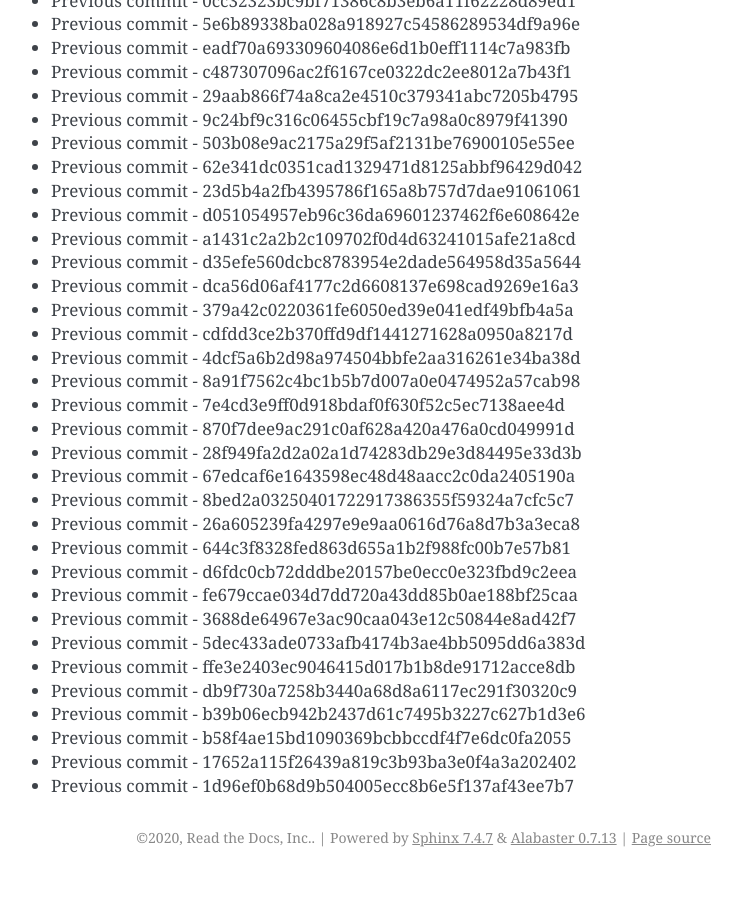
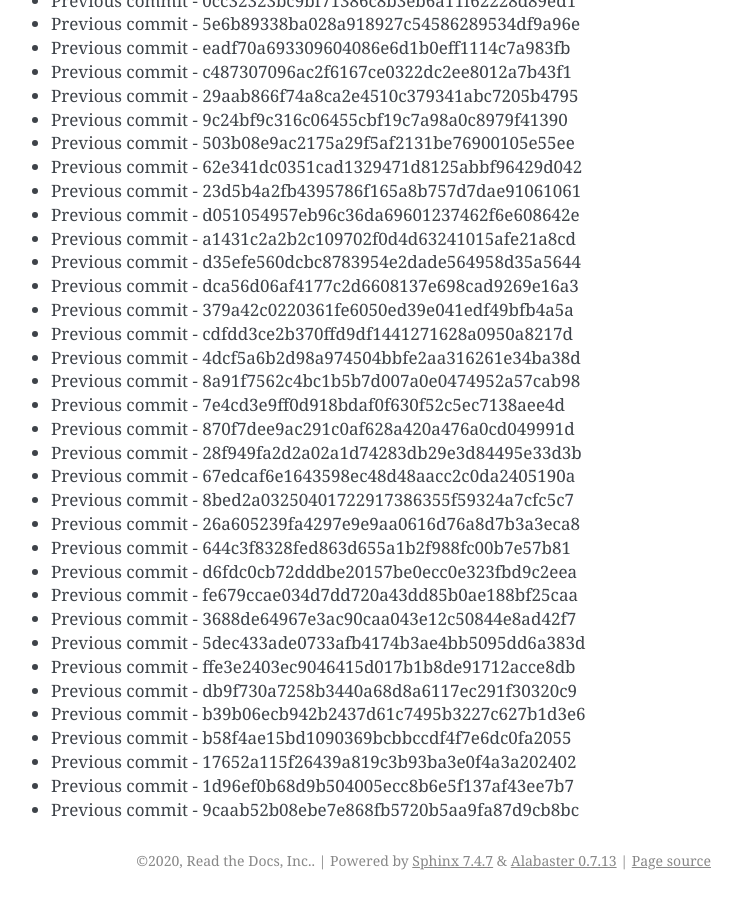
Before and after one commit to readthedocs/rtd-git-stresstest, a Sphinx documentation site: the page built from docs/updates.rst, in a window 1280 px wide and 900 px high, scrolled down 29473 px. Shown: the whole window, without its empty margins (399-1141 px from the left). Built offline with Sphinx 7.4.7, drawn with Linux system fonts in a browser that asks for light colours; before the commit the page ends 30350 px from its top, so only the background shows below that.

Commit message:
Generating commit from previous: 9caab52b08ebe7e868fb5720b5aa9fa87d9cb8bc

```diff
--- a/docs/updates.rst
+++ b/docs/updates.rst
@@ -1270,3 +1270,4 @@ It can be tested for any performance characteristics.
 * Previous commit - b58f4ae15bd1090369bcbbccdf4f7e6dc0fa2055
 * Previous commit - 17652a115f26439a819c3b93ba3e0f4a3a202402
 * Previous commit - 1d96ef0b68d9b504005ecc8b6e5f137af43ee7b7
+* Previous commit - 9caab52b08ebe7e868fb5720b5aa9fa87d9cb8bc
```
